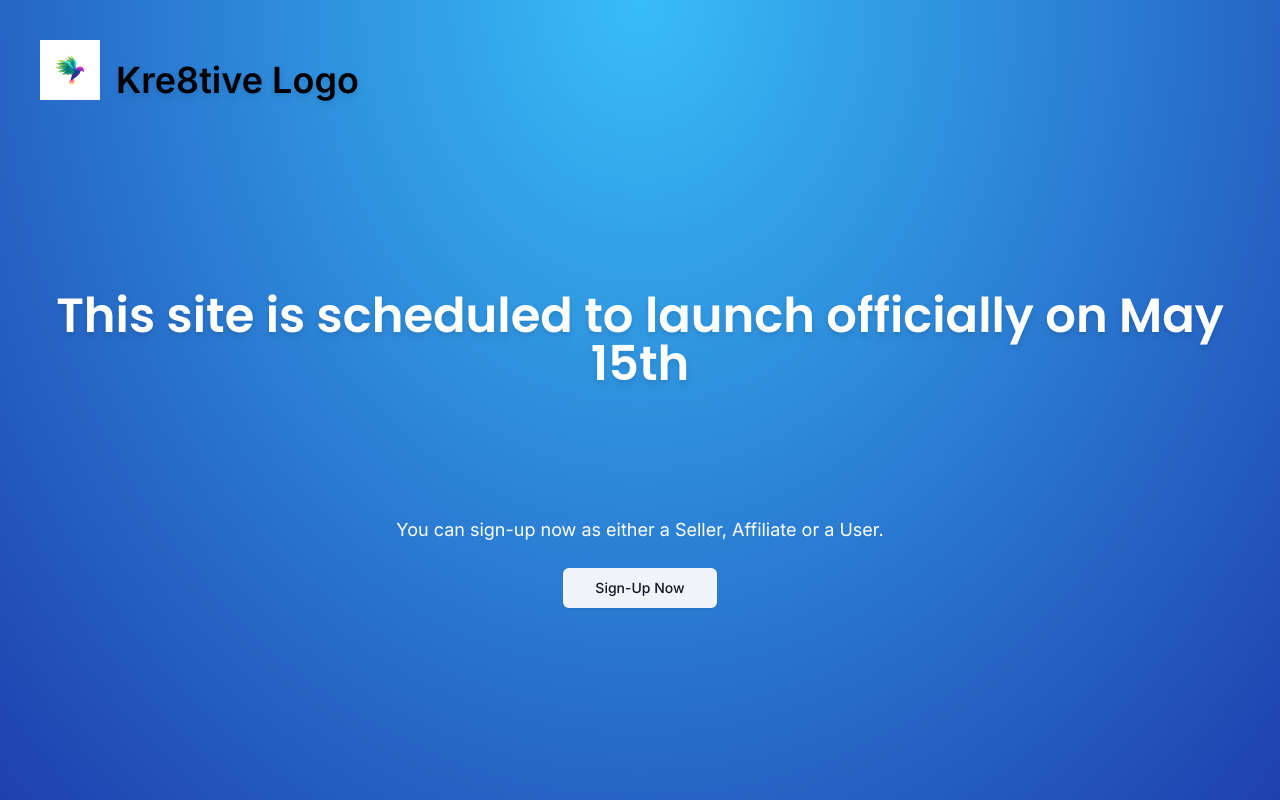
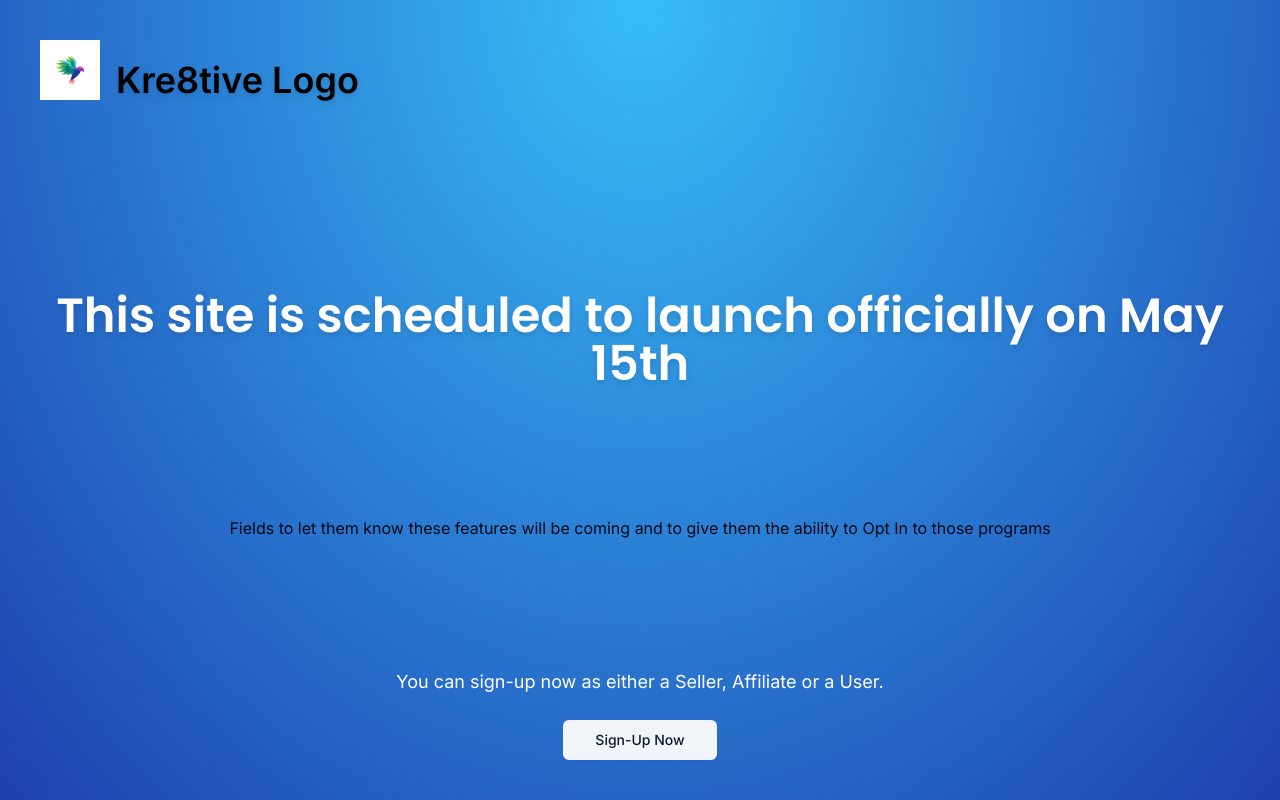
Before and after one commit to nicholavila/Creative-Marketplace, a Next.js app: page / in a window 1280 px wide. Built offline with nearby package versions, Linux system fonts and the light colour scheme; no server answers.

Commit message:
fix(homepage): add filed

```diff
--- a/app/page.tsx
+++ b/app/page.tsx
@@ -27,6 +27,9 @@ export default function Home() {
           >
             This site is scheduled to launch officially on May 15th
           </h1>
+          <p>
+            Fields to let them know these features will be coming and to give them the ability to Opt In to those programs
+          </p>
           <div className="space-y-6 text-center">
             <p className="text-white text-lg">You can sign-up now as either a Seller, Affiliate or a User.</p>
             <div>
```
